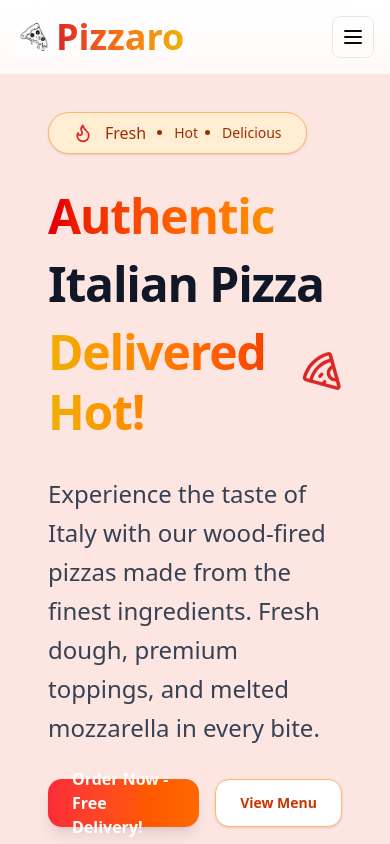
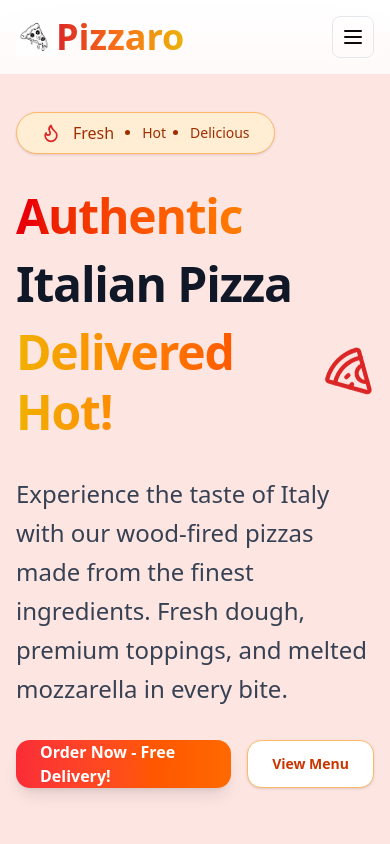
Before and after one commit to Safeya-Yasien/next-pizza-shop, a Next.js app: page / in a window 390 px wide. Shown: the top 844 px of the page. Built offline with nearby package versions, Linux system fonts and the light colour scheme.

Commit message:
enhance responsive

```diff
--- a/components/Hero.tsx
+++ b/components/Hero.tsx
@@ -6,7 +6,7 @@ import { Button } from "./ui/button";
 const Hero = () => {
   return (
     <div className="bg-[#FDE5E2]">
-      <div className="container mx-auto px-12 py-20 ">
+      <div className="container mx-auto px-4 lg:px-12 py-20 ">
         <div className="grid grid-cols-1 lg:grid-cols-2 gap-12 items-center">
           {/* left */}
           <div className="space-y-8">
@@ -102,7 +102,7 @@ const Hero = () => {
               </div>
 
               {/* Live orders (bottom-right)  */}
-              <div className="absolute -bottom-6 -right-6 bg-white rounded-xl shadow-md px-4 py-2 flex items-center gap-2 font-semibold">
+              <div className="absolute -bottom-4 -right-2 lg:-right-6 bg-white rounded-xl shadow-md px-4 py-2 flex items-center gap-2 font-semibold">
                 <Star className="w-6 h-6 text-yellow-500 fill-yellow-500" />
                 <span className="text-sm font-semibold text-gray-800">
                   4.9/5 Rating
```
